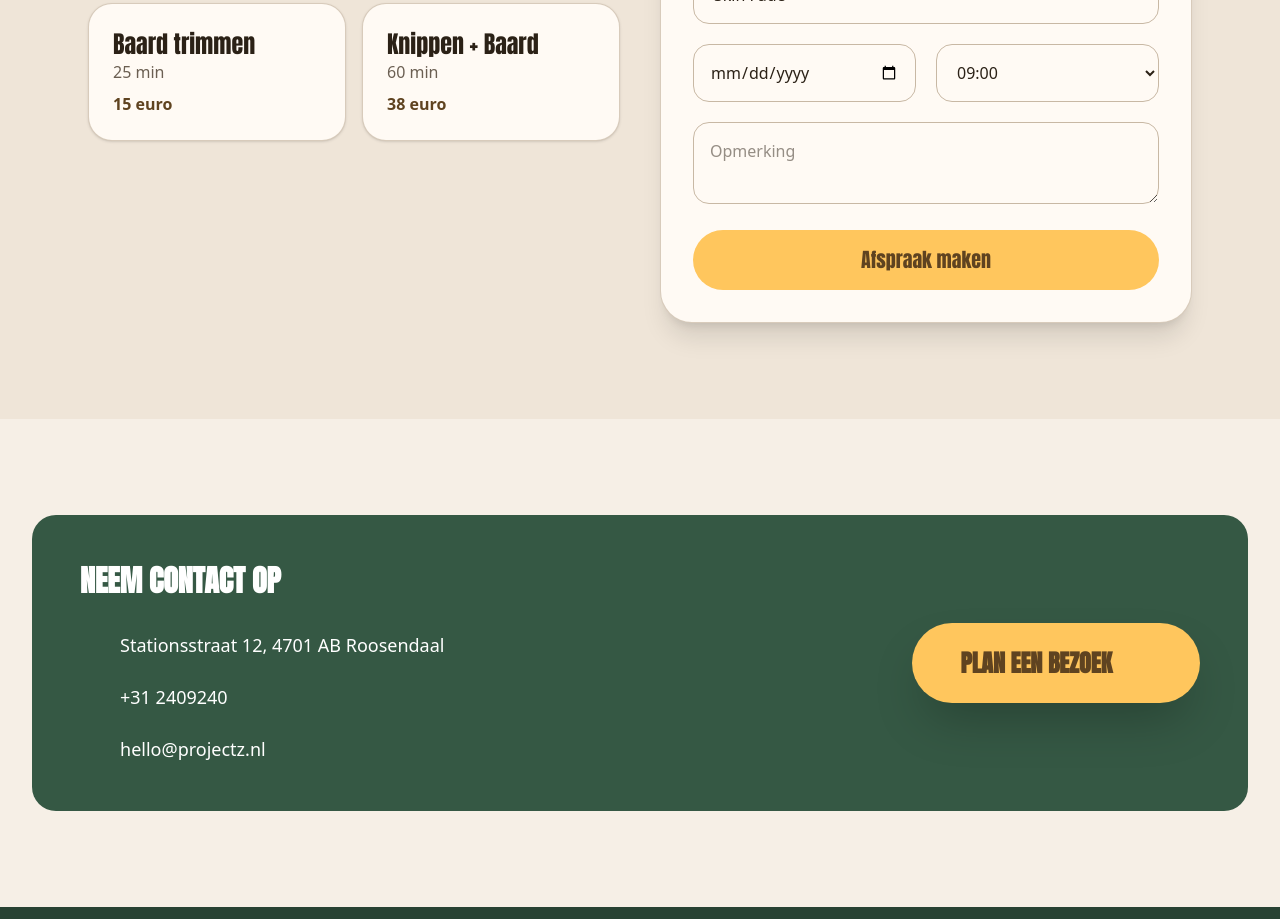
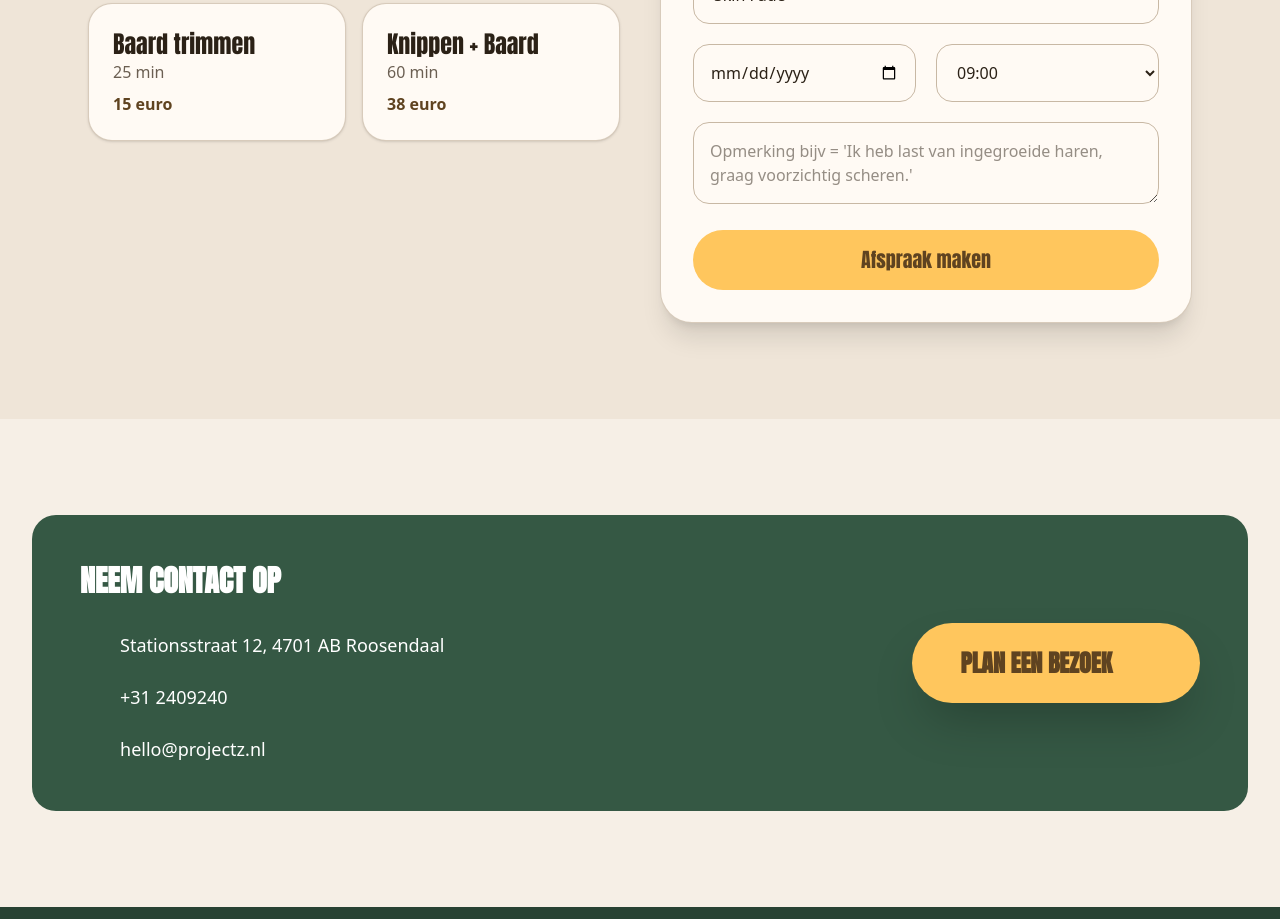
Before and after one commit to Jurre9875/projectz, a Next.js app: page / in a window 1280 px wide. Shown: the part 4780-5699 px from the top of the page. Built offline with nearby package versions, Linux system fonts and the light colour scheme.

Commit message:
feedback 2 gefixed en getest

```diff
--- a/src/components/sections/home/Booking.js
+++ b/src/components/sections/home/Booking.js
@@ -136,7 +136,7 @@ export default function Booking() {
             <textarea
               className="w-full rounded-2xl border border-line px-4 py-4"
               name="notes"
-              placeholder="Opmerking"
+              placeholder="Opmerking bijv = 'Ik heb last van ingegroeide haren, graag voorzichtig scheren.' "
               onChange={onChange}
             />
 
```
